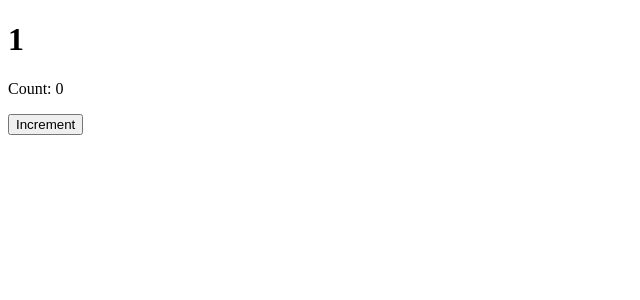
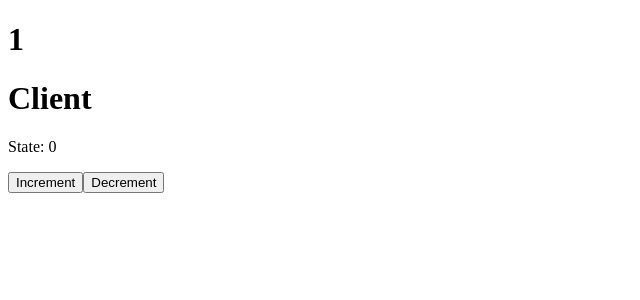
Before and after one commit to azu/cloudflare-pages-with-nextjs, a Next.js app: page /about/1 in a window 1280 px wide. Shown: the top 300 px of the page, without its empty margins (0-640 px from the left). Built offline with nearby package versions, Linux system fonts and the light colour scheme.

Commit message:
Update app/about/[slug]/Counter.tsx+1

```diff
--- a/app/about/[slug]/Counter.tsx
+++ b/app/about/[slug]/Counter.tsx
@@ -0,0 +1,14 @@
+"use client";
+import { useState } from "react";
+
+export const Counter = () => {
+    const [state, setState] = useState(0)
+    return (
+        <div>
+            <h1>Client</h1>
+            <p>State: {state}</p>
+            <button onClick={() => setState(state + 1)}>Increment</button>
+            <button onClick={() => setState(state - 1)}>Decrement</button>
+        </div>
+    )
+}
--- a/app/about/[slug]/page.tsx
+++ b/app/about/[slug]/page.tsx
@@ -1,4 +1,4 @@
-import { useState } from "react";
+import { Counter } from "./Counter";
 
 export async function generateStaticParams() {
     // 1000 pages
@@ -12,12 +12,10 @@ export async function generateStaticParams() {
 // using the `params` returned by `generateStaticParams`
 export default function Page({ params }: any) {
     const { slug } = params
-    const [count, setCount] = useState(0)
     return (
         <div>
             <h1>{slug}</h1>
-            <p>Count: {count}</p>
-            <button onClick={() => setCount(count + 1)}>Increment</button>
+            <Counter/>
         </div>
     )
 }
```
